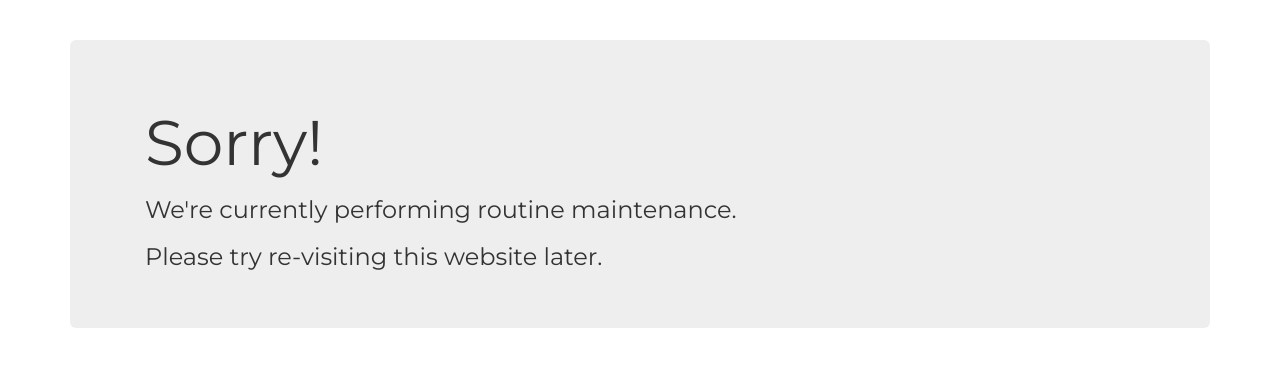
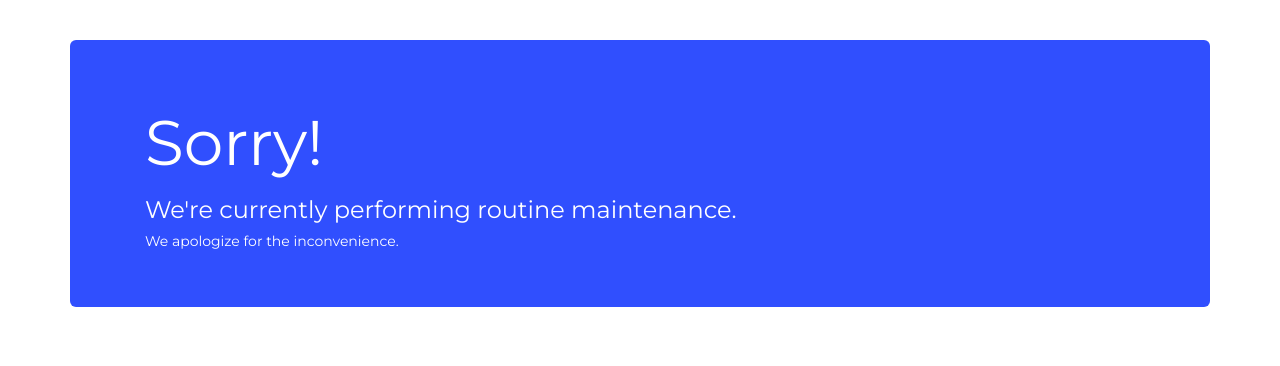
Before and after one commit to FlamesRunner/flamesrunner.github.io, a plain HTML site: page index.html in a window 1280 px wide. Drawn offline with nearby package versions, Linux system fonts and the light colour scheme.

Commit message:
Bolder UI

```diff
--- a/index.html
+++ b/index.html
@@ -9,11 +9,11 @@
 <body>
 <br> </br>
 <div class="container">
-<div class="jumbotron">
+<div class="jumbotron" style="background-color: #304ffe; color: #fff">
 <div class="container">
 <h1>Sorry!</h1>
 <h3>We're currently performing routine maintenance.</h3>
-<h3>Please try re-visiting this website later.</h3>
+<h5>We apologize for the inconvenience.</h5>
 </div>
 </div>
 </div>
```
